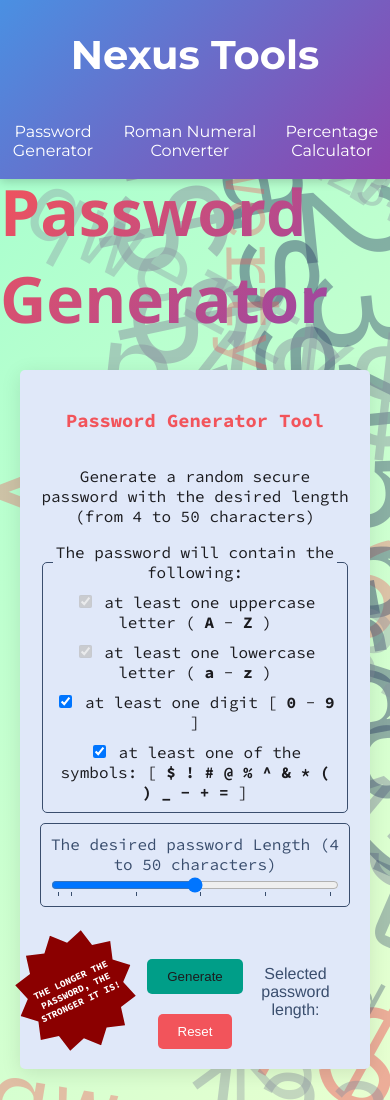
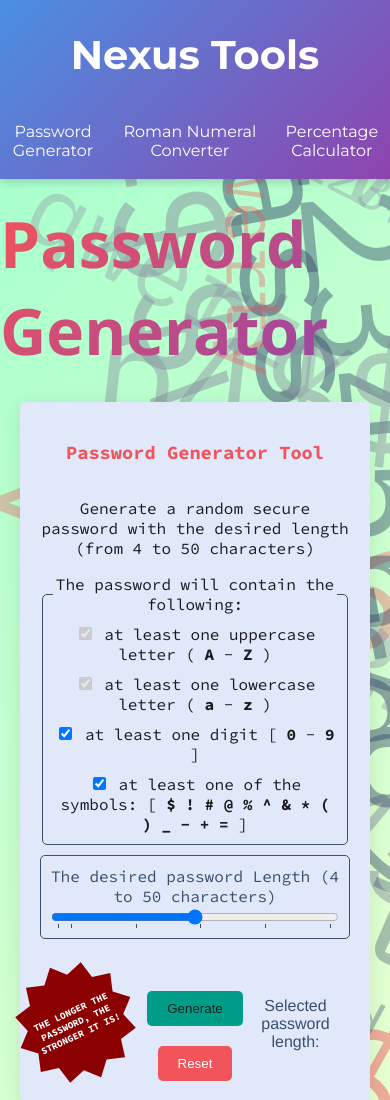
Before and after one commit to Dima-McArrow/nexus-tools, a plain HTML site: page index.html in a window 390 px wide. Shown: the top 1100 px of the page. Drawn offline with nearby package versions, Linux system fonts and the light colour scheme; a web font is replaced by a local one.

Commit message:
modified:   CSS/styles.css

```diff
--- a/CSS/styles.css
+++ b/CSS/styles.css
@@ -950,6 +950,10 @@ fieldset {
     scroll-snap-type: none;
   }
 
+  .passGen_title {
+    margin-top: 12.5rem;
+  }
+
   .section-title {
     opacity: 1; /* Make titles visible by default */
     transform: translateY(0); /* Ensure no offset on mobile */
```
